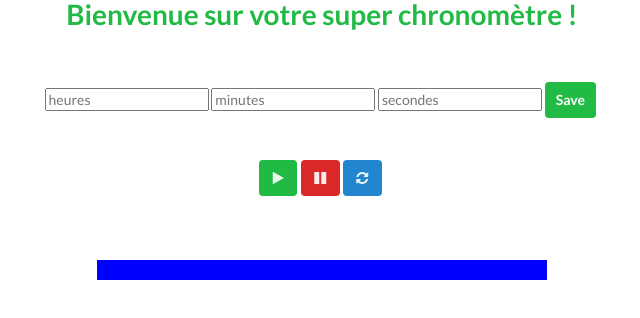
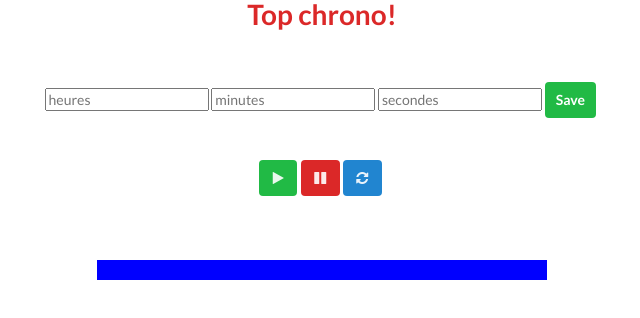
Before and after one commit to Mooncode29/countdown_designpattern, a plain HTML site: page index.html in a window 1280 px wide. Shown: the whole page, without its empty margins (318-958 px from the left). Drawn offline with nearby package versions, Linux system fonts and the light colour scheme.

Commit message:
modification couleur titre

```diff
--- a/index.html
+++ b/index.html
@@ -7,7 +7,7 @@
 	<link rel="stylesheet" href="semantic/semantic.css">
 </head>
 <body>
-	<h1 class="ui center aligned green header">Bienvenue sur votre super chronomètre !</h1>
+	<h1 class="ui center aligned red header">Top chrono!</h1>
 	<div class="chrono">
 		<span id="heures"></span>
 		<span id="minutes"></span>
```
